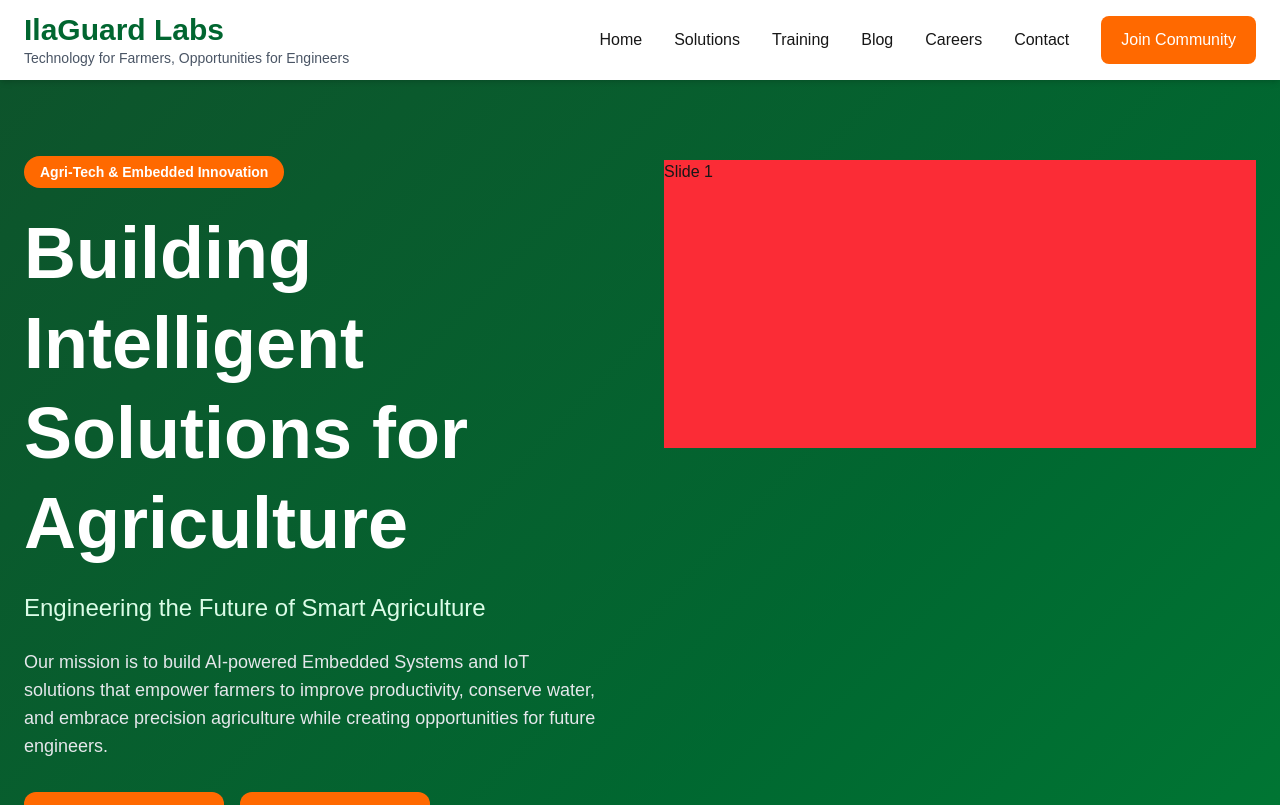
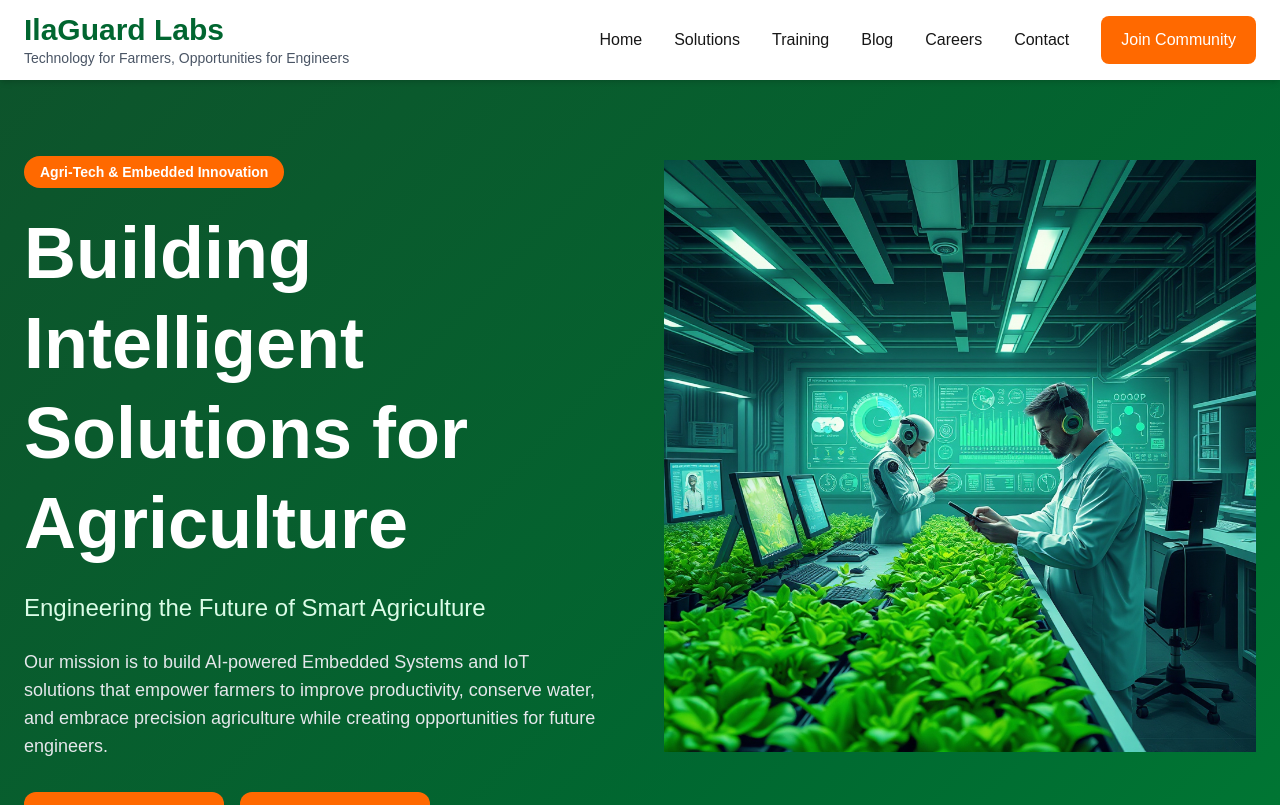
Before and after one commit to praj882/ilaguard-website, a Next.js app: page / in a window 1280 px wide. Shown: the top 805 px of the page. Built offline with nearby package versions, Linux system fonts and the light colour scheme.

Commit message:
analying step 1 hero slider for Safari

```diff
--- a/src/components/HeroSlider.tsx
+++ b/src/components/HeroSlider.tsx
@@ -7,15 +7,19 @@ export default function HeroSlider() {
   return (
     <Swiper>
       <SwiperSlide>
-        <div className="h-72 bg-red-500">
-          Slide 1
-        </div>
+        <img
+          src="/images/A_futuristic_innovation_lab.jpg"
+          alt="Slide 1"
+          className="w-full h-72 object-cover"
+        />
       </SwiperSlide>
 
       <SwiperSlide>
-        <div className="h-72 bg-green-500">
-          Slide 2
-        </div>
+        <img
+          src="/images/Young_engineering_students.jpg"
+          alt="Slide 2"
+          className="w-full h-72 object-cover"
+        />
       </SwiperSlide>
     </Swiper>
   );
```
